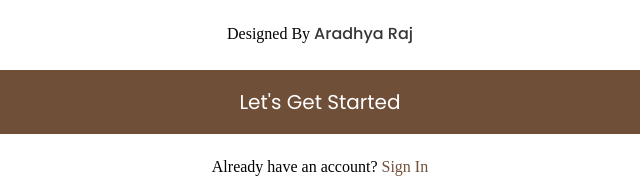
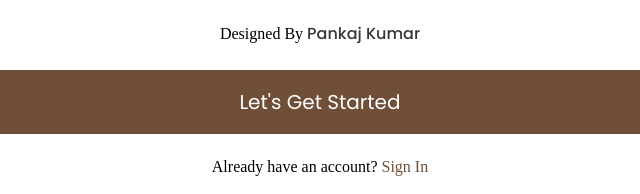
Before and after one commit to pankaj25kumar/The-Fashion-App, a plain HTML site: page index.html in a window 1280 px wide. Shown: the part 582-776 px from the top of the page, 320-960 px from the left. Drawn offline with Linux system fonts and the light colour scheme.

Commit message:
Update index.html

```diff
--- a/index.html
+++ b/index.html
@@ -18,7 +18,7 @@
 
     <footer>
         <h1 id="mainText">The <span class="brownText">Fashion App</span> That<br>Makes You Look Your Best</h1>
-        <p>Designed By <span id="name">Aradhya Raj</span></p>
+        <p>Designed By <span id="name">Pankaj Kumar</span></p>
         <a href="./login.html" id="homeBtn">Let's Get Started</a>
         <p>Already have an account? <a href="./login.html" id="signin">Sign In</a></p>
     </footer>
```
